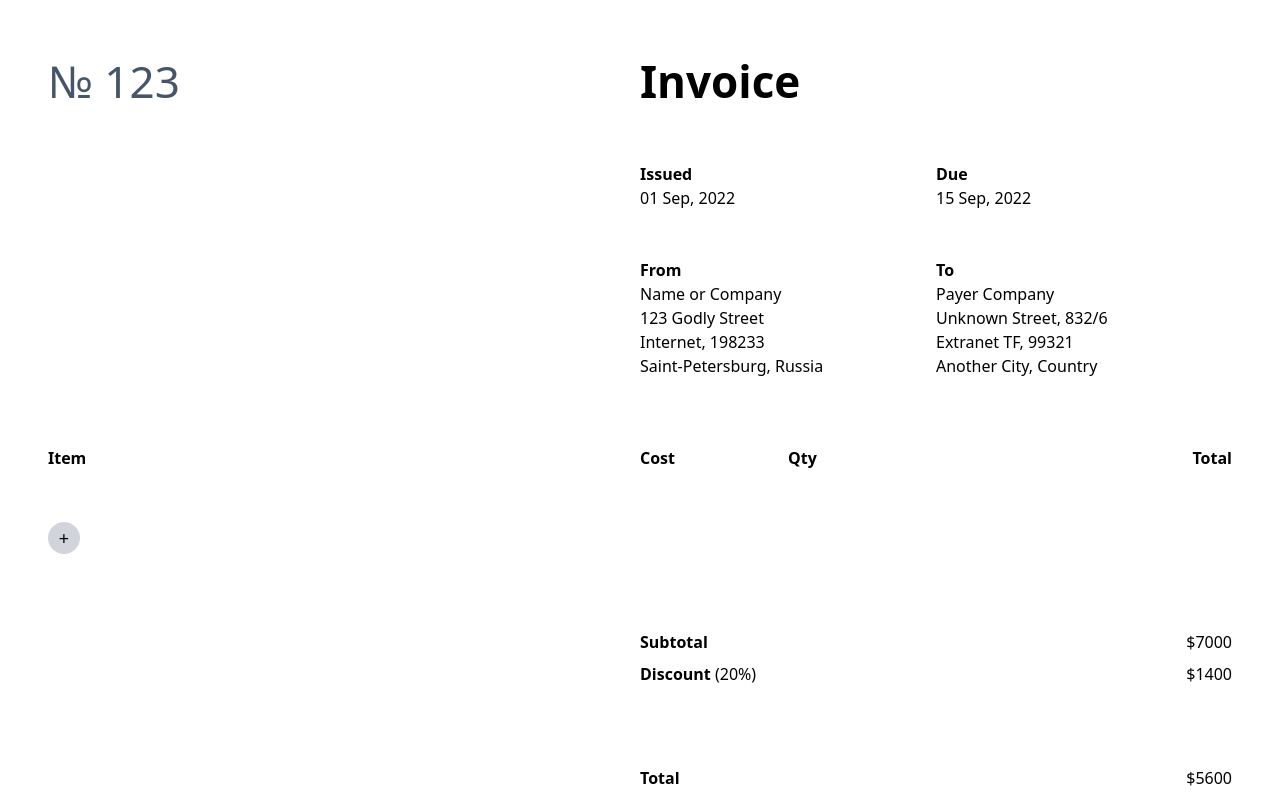
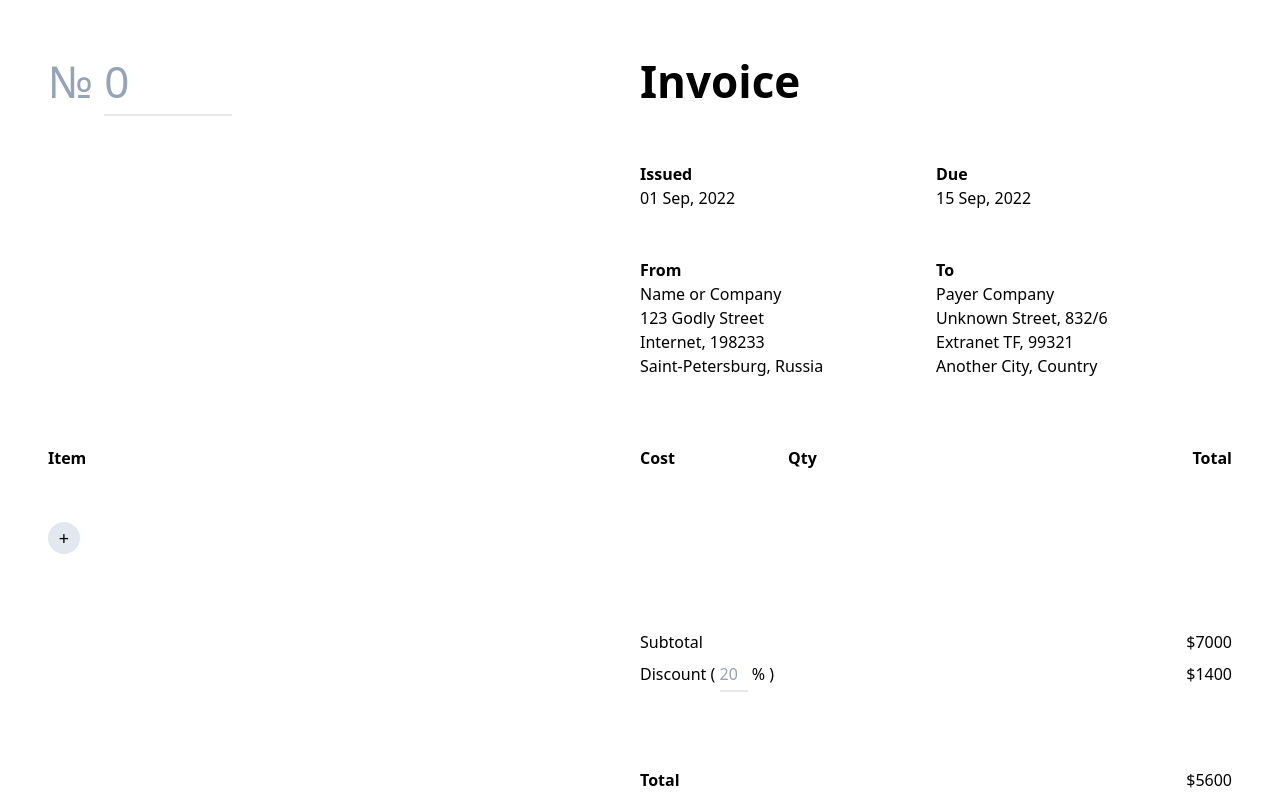
Before and after one commit to VladimirCores/ITMO_WebDev_2022_Invoicee, a website built with Vite: page index.html in a window 1280 px wide. Shown: the top 800 px of the page. Built offline with nearby package versions, Linux system fonts and the light colour scheme.

Commit message:
Interactive input in invoice number

```diff
--- a/index.html
+++ b/index.html
@@ -13,8 +13,9 @@
         <article class="flex flex-col">
           <header class="flex flex-row">
             <div class="basis-1/2">
-              <h1 class="text-[44px] text-slate-600">
-                № 123
+              <h1 class="text-[44px] text-slate-400">
+                № <input id="textInvoiceNumber" type="text" value="0" pattern="[0-9]" required
+                   class="w-32 border-b-2 focus:border-slate-500 focus:text-slate-500 focus:outline-none"/>
               </h1>
             </div>
             <div class="basis-1/2">
@@ -84,18 +85,25 @@
                 </div>
               </div>
               <div class="flex-row mt-12">
-                <button id="btnAddWorkItem" class="w-8 h-8 text-lg rounded-full bg-gray-300 hover:bg-gray-200">+</button>
+                <button id="btnAddWorkItem" class="
+                  w-8 h-8 text-lg rounded-full bg-slate-200 hover:bg-gray-300">+</button>
               </div>
               <div class="flex flex-row justify-end mt-16">
                 <div class="w-50%">
                   <section class="border-top leading-8 pt-2">
                     <div class="flex flex-col">
                       <div class="flex flex-row justify-between">
-                        <b>Subtotal</b>
+                        Subtotal
                         <p id="resultsSubtotal">$7000</p>
                       </div>
                       <div class="flex flex-row justify-between">
-                        <span><b>Discount</b> (<span id="resultsDiscountPercent">20%</span>)</span>
+                        <span>
+                          Discount (
+                            <input id="resultsDiscountPercent" type="text" value="20" pattern="[0-9]{2}" required
+                               class="w-7 border-b-2 text-slate-400 focus:text-slate-700 focus:border-slate-500 focus:outline-none"/>
+                            %
+                          )
+                        </span>
                         <p id="resultsDiscount">$1400</p>
                       </div>
                     </div>
--- a/main.js
+++ b/main.js
@@ -1,2 +1,4 @@
 import '@unocss/reset/tailwind.css'
 import 'uno.css'
+
+const domTextInvoiceNumber = document.getElementById('textInvoiceNumber');
```
